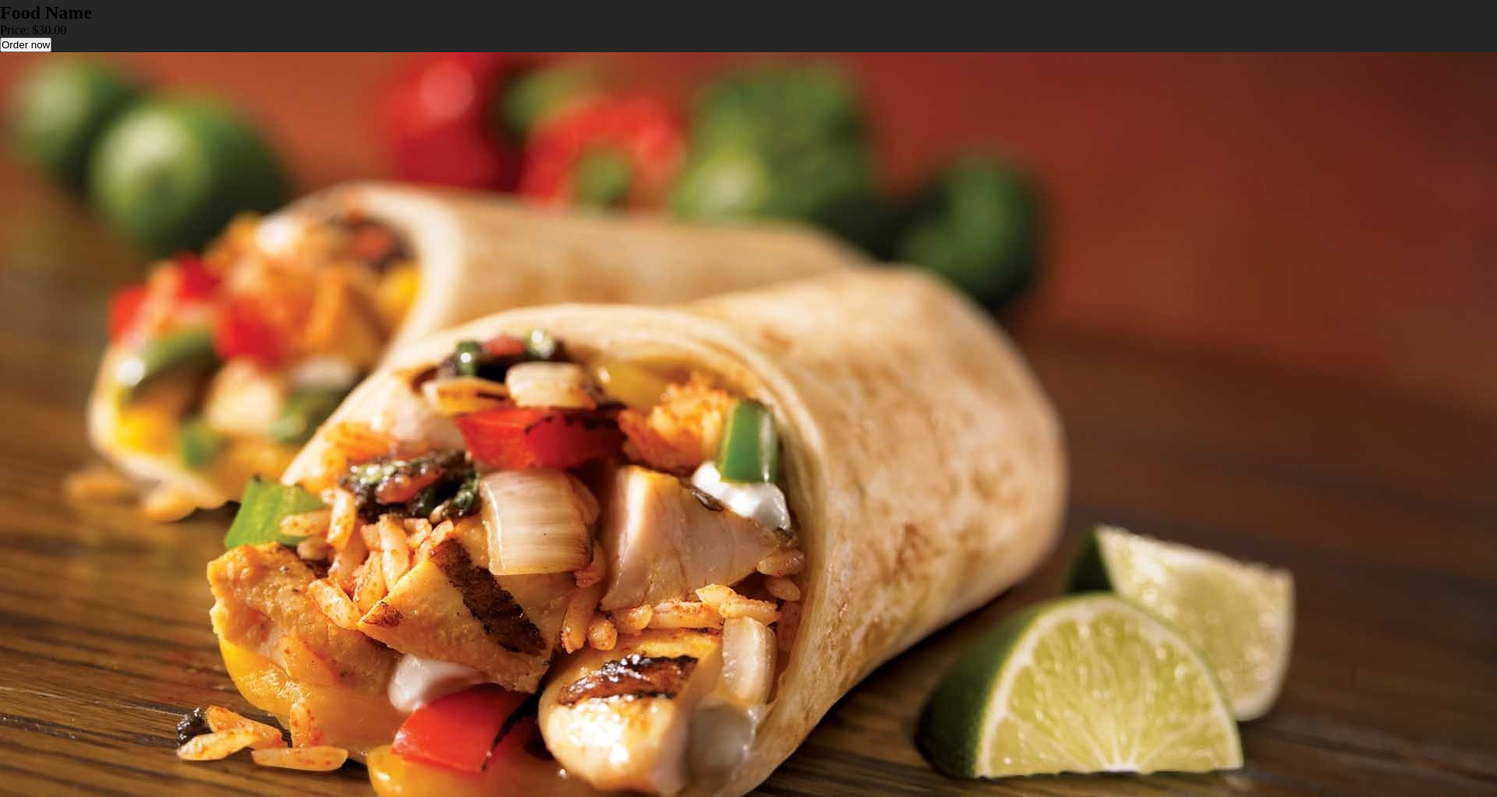
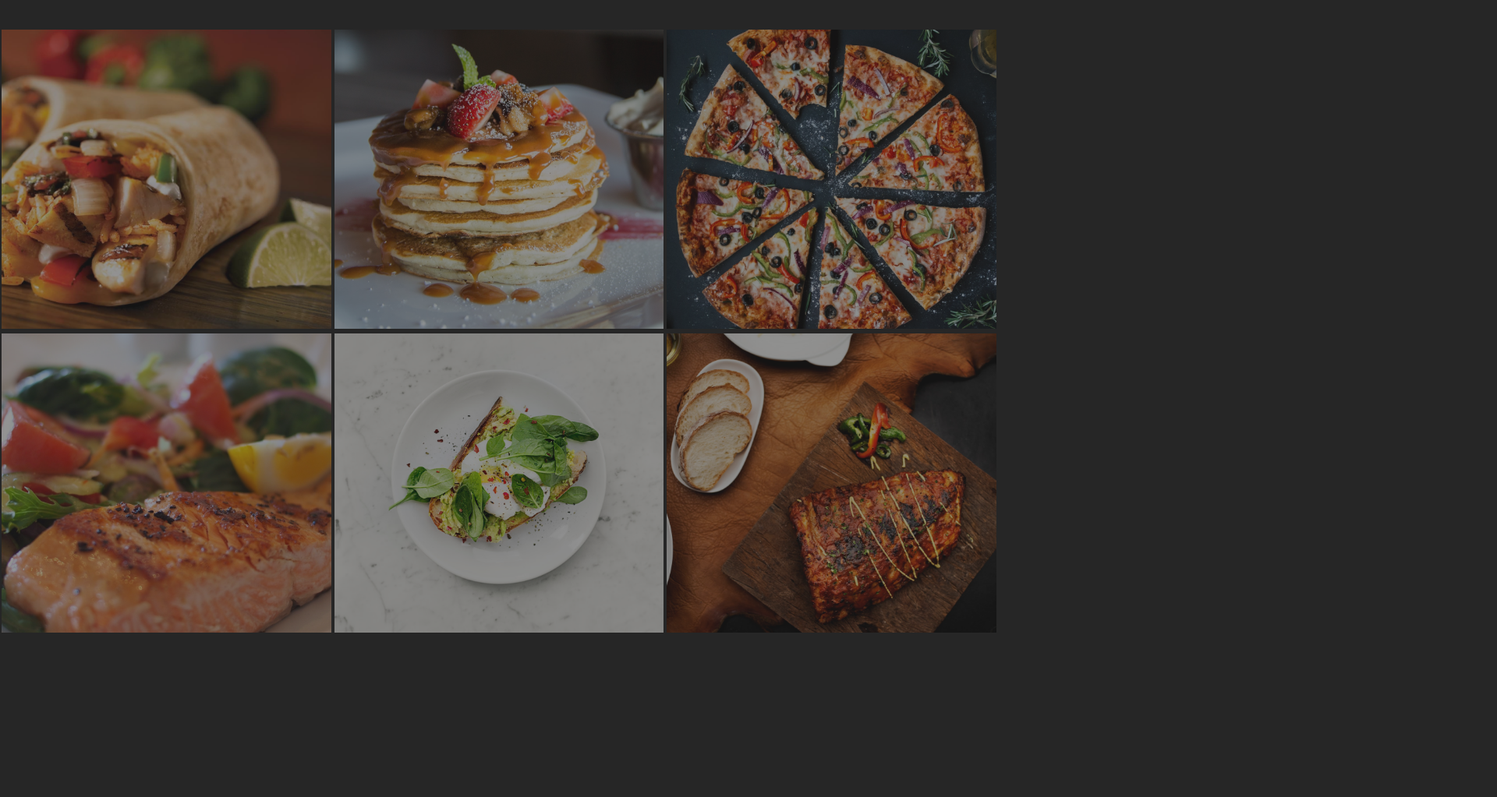
Before and after one commit to Yassineab27/restaurant-khachapouri, a website: page index.html in a window 1280 px wide. Shown: the part 1613-2636 px from the top of the page at 78% size, 1920 px wide, since content can reach past the window. After the commit the page ends 2508 px from the top, so only its background shows below. Drawn offline with nearby package versions, Linux system fonts and the light colour scheme.

Commit message:
adding gallery pictures and cards

```diff
--- a/index.html
+++ b/index.html
@@ -66,6 +66,46 @@
                 </div>
                 <img src="images/gallery-img-1.jpeg" class="card-img">
             </div>
+            <div class="card">
+                <div class="card-overlay">
+                    <h1 class="card-overlay-heading">Food Name</h1>
+                    <p class="card-overlay-p">Price: $30.00</p>
+                    <button class="card-overlay-btn" type="button">Order now</button>
+                </div>
+                <img src="images/gallery-img-2.jpeg" class="card-img">
+            </div>
+            <div class="card">
+                <div class="card-overlay">
+                    <h1 class="card-overlay-heading">Food Name</h1>
+                    <p class="card-overlay-p">Price: $30.00</p>
+                    <button class="card-overlay-btn" type="button">Order now</button>
+                </div>
+                <img src="images/gallery-img-3.jpeg" class="card-img">
+            </div>
+            <div class="card">
+                <div class="card-overlay">
+                    <h1 class="card-overlay-heading">Food Name</h1>
+                    <p class="card-overlay-p">Price: $30.00</p>
+                    <button class="card-overlay-btn" type="button">Order now</button>
+                </div>
+                <img src="images/gallery-img-4.jpeg" class="card-img">
+            </div>
+            <div class="card">
+                <div class="card-overlay">
+                    <h1 class="card-overlay-heading">Food Name</h1>
+                    <p class="card-overlay-p">Price: $30.00</p>
+                    <button class="card-overlay-btn" type="button">Order now</button>
+                </div>
+                <img src="images/gallery-img-5.jpeg" class="card-img">
+            </div>
+            <div class="card">
+                <div class="card-overlay">
+                    <h1 class="card-overlay-heading">Food Name</h1>
+                    <p class="card-overlay-p">Price: $30.00</p>
+                    <button class="card-overlay-btn" type="button">Order now</button>
+                </div>
+                <img src="images/gallery-img-6.jpeg" class="card-img">
+            </div>
         </div>
     </section>
 </body>
--- a/scss/_base.scss
+++ b/scss/_base.scss
@@ -15,10 +15,10 @@ $font-nunito: "Nunito", sans-serif;
     align-items: center;
 }
 
-@mixin textStyles {
+@mixin textStyles($transform: uppercase) {
     font-weight: 300;
     letter-spacing: 2px;
-    text-transform: uppercase;
+    text-transform: $transform;
 }
 
 @mixin centering($top) {
@@ -32,3 +32,8 @@ $font-nunito: "Nunito", sans-serif;
     max-width: 1280px;
     margin: 0 auto;
 }
+
+%fullSpace {
+    height: 100%;
+    width: 100%
+}
--- a/scss/_components.scss
+++ b/scss/_components.scss
@@ -33,3 +33,66 @@
         color: $color-dark;
     }
 }
+
+.card {
+    width: 33%;
+    height: 30vw;
+    position: relative;
+    margin: 3px auto;
+    overflow: hidden;
+    &:hover .card-overlay {
+        left: 0;
+    }
+
+    &-overlay {
+        position: absolute;
+        top: 0;
+        left: -100%;
+        z-index: 2;
+        background: rgba($color-primary, 0.5);
+        color: #fff;
+        transition: left 0.7s ease;
+        @extend %fullSpace;
+        @include flexLayout;
+        flex-direction: column;
+
+        &-heading {
+            font-family: $font-nunito;
+            font-size: 50px;
+            @include textStyles(capitalize)
+        }
+
+        &-paragraph {
+            font-family: $font-josefinSans;
+            font-size: 30px;
+            margin-bottom: 30px;
+            @include textStyles(capitalize);
+        }
+
+        &-btn {
+            width: 150px;
+            height: 40px;
+            color: $color-primary;
+            background: #fff;
+            font-family: $font-josefinSans;
+            font-size: 14px;
+            font-weight: bold;
+            text-transform: uppercase;
+            letter-spacing: 1px;
+            border: 1px solid $color-primary;
+            border-radius: 30px;
+            outline: none;
+            cursor: pointer;
+
+            &:hover {
+                box-shadow: 1px 1px 4px rgba(51, 51, 51, 0.719);
+            }
+        }
+    }
+
+    &-img {
+        @extend %fullSpace;
+        object-fit: cover;
+        opacity: 0.5;
+    }
+}
--- a/scss/_layout.scss
+++ b/scss/_layout.scss
@@ -105,3 +105,11 @@ body {
         }
     }
 }
+
+.gallery {
+    margin: 5rem 0;
+    .cards-wrapper {
+        display: flex;
+        flex-wrap: wrap;
+    }
+}
```
Also changed, not shown: css/main.css.
